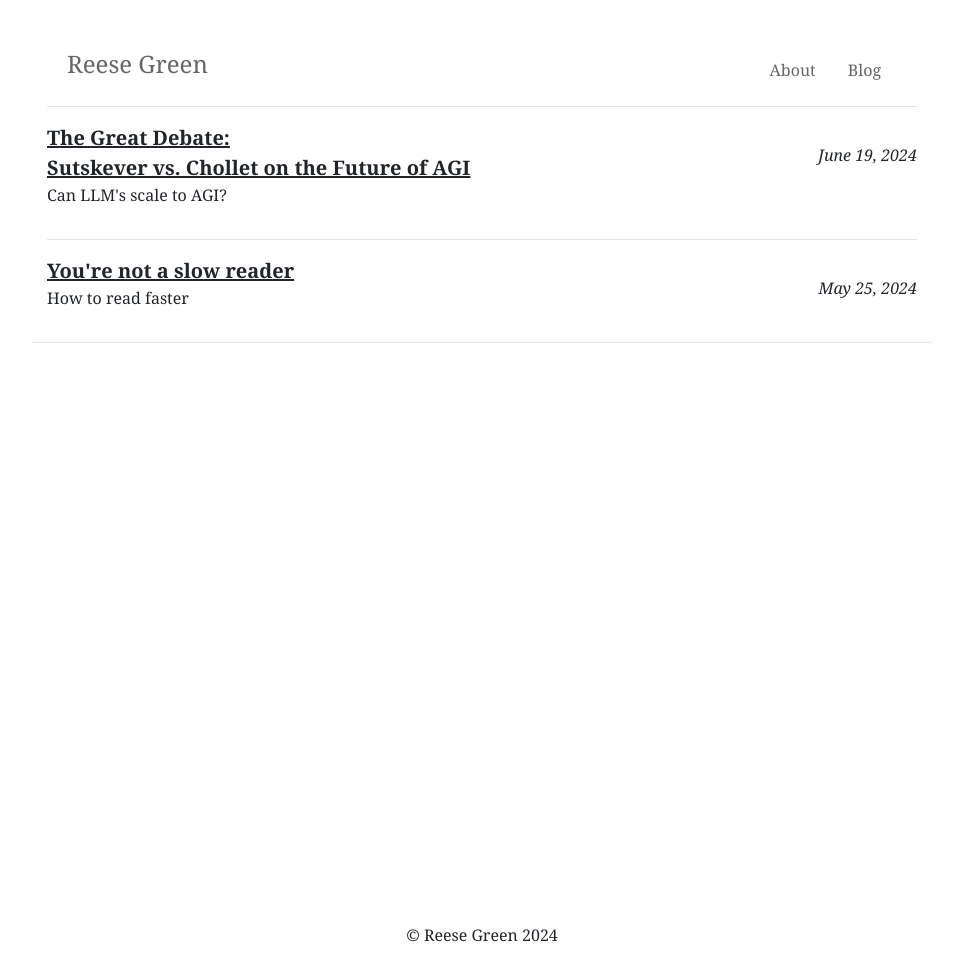
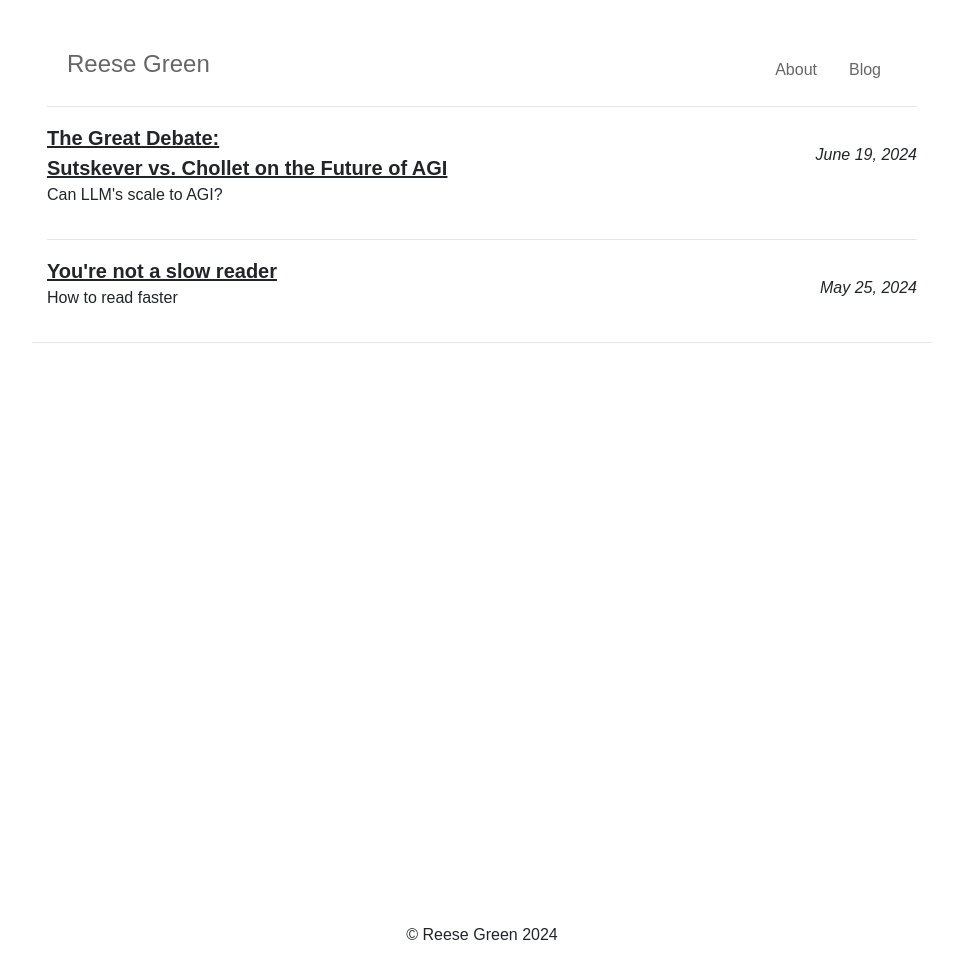
Before and after one commit to rcgreen99/website, a FastAPI app: page /blog in a window 1280 px wide; the page is wider, and only the part inside the window is pictured. Shown: that part, without its empty margins (158-1121 px from the left). Run offline with FastAPI, Linux system fonts and the light colour scheme.

Commit message:
Change font

```diff
--- a/static/style.css
+++ b/static/style.css
@@ -5,7 +5,8 @@ a {
 body {
   max-width: 900px;
   margin: 0 auto;
-  font-family: 'Georgia', serif;
+  /* font-family: 'Georgia', serif; */
+  font-family: 'Neue Haas Grotesk Text Pro', sans-serif;
 
 }
 
```
